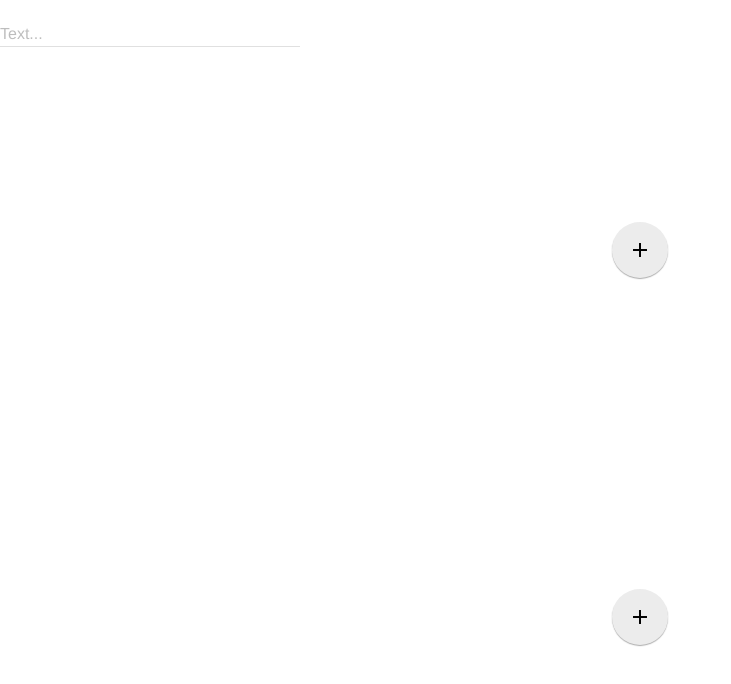
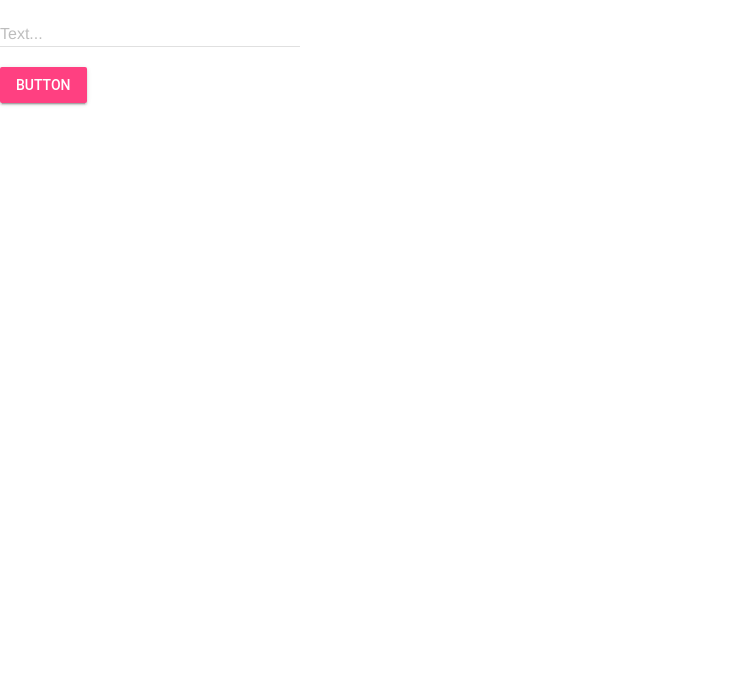
Before and after one commit to Curtis-Edwards/ICS20-UNIT-1-05-html, a plain HTML site: page index.html in a window 1280 px wide. Shown: the whole page, without its empty margins (0-731 px from the left). Drawn offline with nearby package versions, Linux system fonts and the light colour scheme.

Commit message:
fixed button size

```diff
--- a/index.html
+++ b/index.html
@@ -5,7 +5,7 @@
     <meta charset="utf-8">
     <meta name="description" content="My first webpage, with MDL">
     <meta name="keywords" content="mths, ics2o">
-    <meta name="author" content="Curtis Edwards>
+    <meta name="author" content="Curtis Edwards">
     <meta name="viewport" content="width=device-width, initial-scale=1.0">
     <link rel="stylesheet" href="https://fonts.googleapis.com/icon?family=Material+Icons">
     <link rel="stylesheet" href="https://code.getmdl.io/1.3.0/material.indigo-pink.min.css">
@@ -14,21 +14,22 @@
    <body>
     <script defer src="https://code.getmdl.io/1.3.0/material.min.js"></script>
     <div class = "mdl-layout mdl-js-layout mdl-layout--fixed-header">
-      <!-- Textfield with Floating Label -->
+    </div>
+
+     <!-- Textfield with Floating Label -->
+
 <form action="#">
   <div class="mdl-textfield mdl-js-textfield mdl-textfield--floating-label">
     <input class="mdl-textfield__input" type="text" id="sample3">
     <label class="mdl-textfield__label" for="sample3">Text...</label>
   </div>
 </form>
-    <!-- FAB button -->
-<button class="mdl-button mdl-js-button mdl-button--fab">
-  <i class="material-icons">add</i>
+
+<!-- Accent-colored raised button with ripple -->
+<button class="mdl-button mdl-js-button mdl-button--raised mdl-js-ripple-effect mdl-button--accent">
+  Button
 </button>
-      <!-- FAB button with ripple -->
-<button class="mdl-button mdl-js-button mdl-button--fab mdl-js-ripple-effect">
-  <i class="material-icons">add</i>
-</button>
+
 
     </body>
 </html>
```
